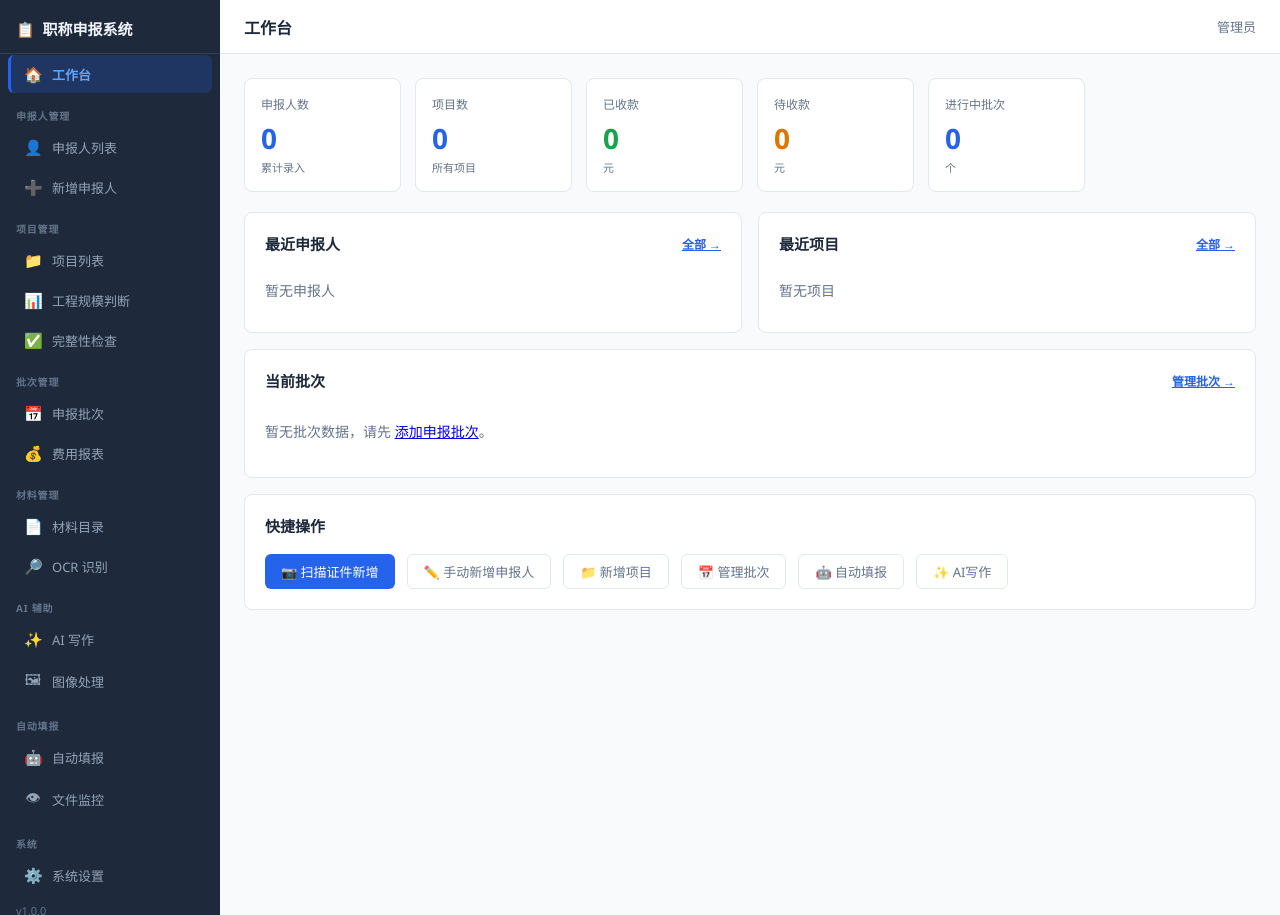
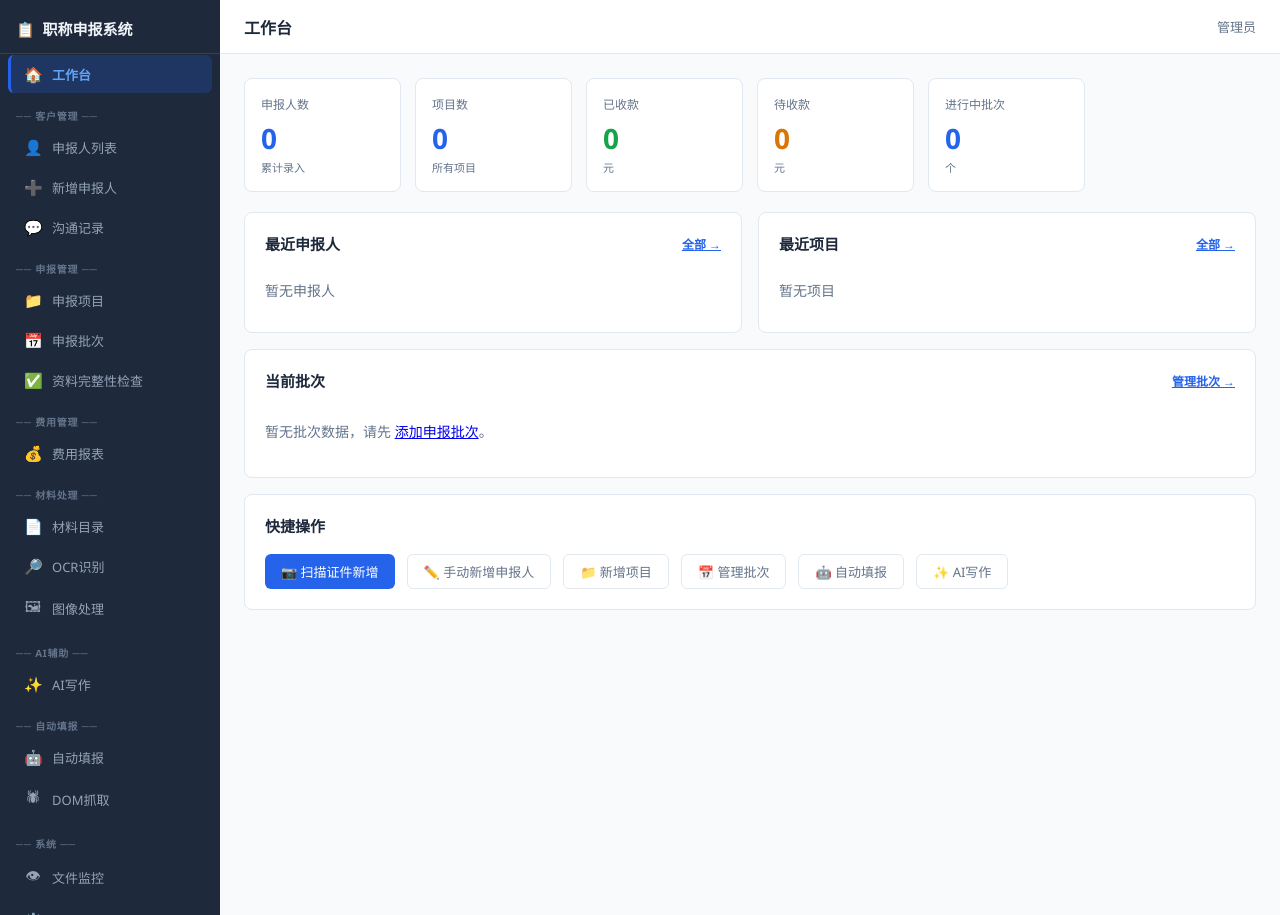
Before and after one commit to dadalaozong/Engineer, a Flask app: page / in a window 1280 px wide. Run offline with Flask 3, Linux system fonts and the light colour scheme; data that the repository does not hold is empty.

Commit message:
重构侧边栏菜单分组+添加DOM抓取Web模块+沟通记录列表页

```diff
--- a/职称申报系统/app.py
+++ b/职称申报系统/app.py
@@ -17,6 +17,7 @@ from routes.img_proc import bp as img_proc_bp
 from routes.auto_fill import bp as auto_fill_bp
 from routes.settings import bp as settings_bp
 from routes.monitor import bp as monitor_bp
+from routes.dom_crawler import bp as dom_crawler_bp
 
 app.register_blueprint(dashboard_bp)
 app.register_blueprint(applicants_bp)
@@ -30,6 +31,7 @@ app.register_blueprint(img_proc_bp)
 app.register_blueprint(auto_fill_bp)
 app.register_blueprint(settings_bp)
 app.register_blueprint(monitor_bp)
+app.register_blueprint(dom_crawler_bp)
 
 if __name__ == "__main__":
     init_db()
--- a/职称申报系统/routes/applicants.py
+++ b/职称申报系统/routes/applicants.py
@@ -207,6 +207,18 @@ def paper_delete(aid, pid):
 # ── 沟通记录 ──────────────────────────────────────────────────────
 
 _LOG_COLS = ["contact_date","contact_type","content","follow_up","follow_up_date","operator"]
+
+@bp.route("/contact-logs")
+def contact_logs_page():
+    from database.db import get_conn
+    with get_conn() as conn:
+        logs = conn.execute("""
+            SELECT cl.*, a.name as applicant_name
+            FROM contact_logs cl
+            LEFT JOIN applicants a ON cl.applicant_id = a.id
+            ORDER BY cl.contact_date DESC, cl.created_at DESC
+        """).fetchall()
+    return render_template("contact_logs/index.html", logs=logs)
 
 @bp.route("/<int:aid>/logs/new", methods=["POST"])
 def log_create(aid):
--- a/职称申报系统/templates/base.html
+++ b/职称申报系统/templates/base.html
@@ -20,7 +20,7 @@
     <span class="ico">🏠</span> 工作台
   </a>
 
-  <div class="nav-group-label">申报人管理</div>
+  <div class="nav-group-label">── 客户管理 ──</div>
   <a href="{{ url_for('applicants.list_page') }}"
      class="nav-item {{ 'active' if ep == 'applicants.list_page' else '' }}">
     <span class="ico">👤</span> 申报人列表
@@ -29,62 +29,66 @@
      class="nav-item {{ 'active' if ep == 'applicants.new_page' else '' }}">
     <span class="ico">➕</span> 新增申报人
   </a>
+  <a href="{{ url_for('applicants.contact_logs_page') }}"
+     class="nav-item {{ 'active' if ep == 'applicants.contact_logs_page' else '' }}">
+    <span class="ico">💬</span> 沟通记录
+  </a>
 
-  <div class="nav-group-label">项目管理</div>
+  <div class="nav-group-label">── 申报管理 ──</div>
   <a href="{{ url_for('projects.list_page') }}"
      class="nav-item {{ 'active' if ep == 'projects.list_page' else '' }}">
-    <span class="ico">📁</span> 项目列表
+    <span class="ico">📁</span> 申报项目
   </a>
-  <a href="{{ url_for('projects.scale_page') }}"
-     class="nav-item {{ 'active' if ep == 'projects.scale_page' else '' }}">
-    <span class="ico">📊</span> 工程规模判断
-  </a>
-  <a href="{{ url_for('projects.checker_page') }}"
-     class="nav-item {{ 'active' if ep == 'projects.checker_page' else '' }}">
-    <span class="ico">✅</span> 完整性检查
-  </a>
-
-  <div class="nav-group-label">批次管理</div>
   <a href="{{ url_for('batches.list_page') }}"
      class="nav-item {{ 'active' if ep == 'batches.list_page' else '' }}">
     <span class="ico">📅</span> 申报批次
   </a>
+  <a href="{{ url_for('projects.checker_page') }}"
+     class="nav-item {{ 'active' if ep == 'projects.checker_page' else '' }}">
+    <span class="ico">✅</span> 资料完整性检查
+  </a>
+
+  <div class="nav-group-label">── 费用管理 ──</div>
   <a href="{{ url_for('fees.report_page') }}"
      class="nav-item {{ 'active' if ep == 'fees.report_page' else '' }}">
     <span class="ico">💰</span> 费用报表
   </a>
 
-  <div class="nav-group-label">材料管理</div>
+  <div class="nav-group-label">── 材料处理 ──</div>
   <a href="{{ url_for('docs.manager_page') }}"
      class="nav-item {{ 'active' if ep == 'docs.manager_page' else '' }}">
     <span class="ico">📄</span> 材料目录
   </a>
   <a href="{{ url_for('ocr.index_page') }}"
      class="nav-item {{ 'active' if ep == 'ocr.index_page' else '' }}">
-    <span class="ico">🔎</span> OCR 识别
-  </a>
-
-  <div class="nav-group-label">AI 辅助</div>
-  <a href="{{ url_for('ai_writer.index_page') }}"
-     class="nav-item {{ 'active' if ep == 'ai_writer.index_page' else '' }}">
-    <span class="ico">✨</span> AI 写作
+    <span class="ico">🔎</span> OCR识别
   </a>
   <a href="{{ url_for('img_proc.index_page') }}"
      class="nav-item {{ 'active' if ep == 'img_proc.index_page' else '' }}">
     <span class="ico">🖼</span> 图像处理
   </a>
 
-  <div class="nav-group-label">自动填报</div>
+  <div class="nav-group-label">── AI辅助 ──</div>
+  <a href="{{ url_for('ai_writer.index_page') }}"
+     class="nav-item {{ 'active' if ep == 'ai_writer.index_page' else '' }}">
+    <span class="ico">✨</span> AI写作
+  </a>
+
+  <div class="nav-group-label">── 自动填报 ──</div>
   <a href="{{ url_for('auto_fill.index_page') }}"
      class="nav-item {{ 'active' if ep == 'auto_fill.index_page' else '' }}">
     <span class="ico">🤖</span> 自动填报
   </a>
+  <a href="{{ url_for('dom_crawler.index_page') }}"
+     class="nav-item {{ 'active' if ep == 'dom_crawler.index_page' else '' }}">
+    <span class="ico">🕷</span> DOM抓取
+  </a>
+
+  <div class="nav-group-label">── 系统 ──</div>
   <a href="{{ url_for('monitor.index_page') }}"
      class="nav-item {{ 'active' if ep == 'monitor.index_page' else '' }}">
     <span class="ico">👁</span> 文件监控
   </a>
-
-  <div class="nav-group-label">系统</div>
   <a href="{{ url_for('settings.index_page') }}"
      class="nav-item {{ 'active' if ep == 'settings.index_page' else '' }}">
     <span class="ico">⚙️</span> 系统设置
```
Also changed, not shown: 职称申报系统/routes/dom_crawler.py (added, +36 -0 lines), 职称申报系统/templates/contact_logs/index.html (added, +65 -0 lines).
